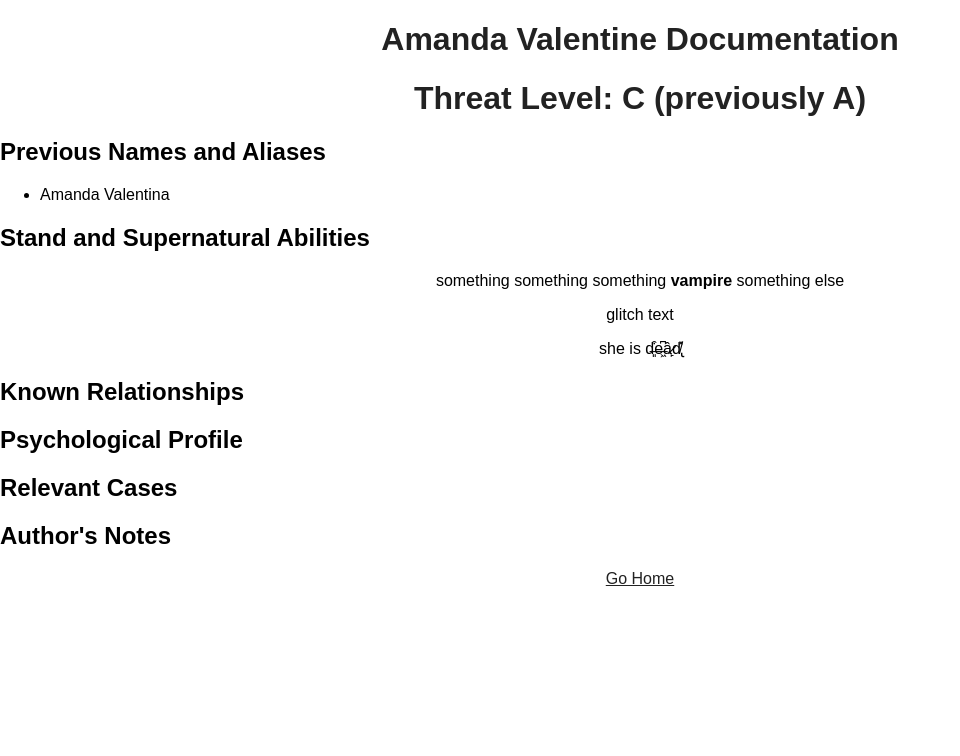
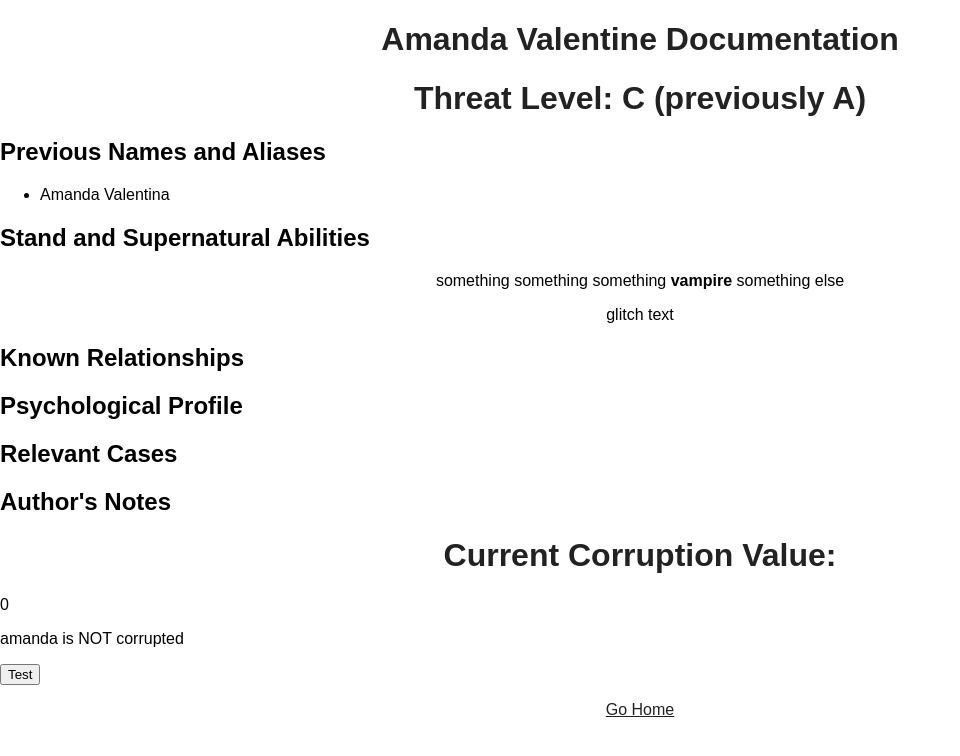
Before and after one commit to leafgilly/brienne_documentation, a React (Create React App) app in the folder my-app/: page /Amanda in a window 1280 px wide. Shown: the top 756 px of the page, without its empty margins (0-960 px from the left). Built offline with nearby package versions, Linux system fonts and the light colour scheme.

Commit message:
added redux for global states and added basic amanda states

```diff
--- a/my-app/package.json
+++ b/my-app/package.json
@@ -10,8 +10,10 @@
     "react": "^18.2.0",
     "react-dom": "^18.2.0",
     "react-final-form": "^6.5.9",
+    "react-redux": "^9.1.2",
     "react-router-dom": "^6.23.1",
     "react-scripts": "5.0.1",
+    "redux": "^5.0.1",
     "styled-components": "^6.1.8",
     "web-vitals": "^2.1.4"
   },
--- a/my-app/src/index.js
+++ b/my-app/src/index.js
@@ -3,11 +3,15 @@ import ReactDOM from 'react-dom/client';
 import './index.css';
 import App from './App';
 import reportWebVitals from './reportWebVitals';
+import {store} from './store.js';
+import { Provider } from 'react-redux';
 
 const root = ReactDOM.createRoot(document.getElementById('root'));
 root.render(
   <React.StrictMode>
-    <App />
+    <Provider store={store}>
+      <App />
+    </Provider>
   </React.StrictMode>
 );
 
--- a/my-app/src/pages/Amanda.js
+++ b/my-app/src/pages/Amanda.js
@@ -1,7 +1,8 @@
 import { Link } from "react-router-dom";
 import React, {useState, useCallback, useEffect } from 'react';
+import {connect} from 'react-redux';
 
-const Amanda = () => {
+const Amanda = (props) => {
 
     //VISITED STATE
 
@@ -47,12 +48,21 @@ const Amanda = () => {
     <div>
         <p>something something something <b id="vampire" onClick={handleClick} color="red">{buttonText}</b> something else</p>
         <p id="glitch" >glitch text</p>
-        <p>{newGlitch}</p>
+        <p>{props.AmandaCorruption > 30 ? newGlitch : ''}</p>
     </div>
     <h2>Known Relationships</h2>
     <h2>Psychological Profile</h2>
     <h2>Relevant Cases</h2>
     <h2>Author's Notes</h2>
+    <h1>Current Corruption Value: </h1>
+    <p>{props.AmandaCorruption}</p>
+    <p>{props.AmandaHighCorruption}</p>
+    <button onClick={()=>{
+        props.dispatch({
+            type: 'corruptAmanda',
+            value: 49,
+        });
+    }} disabled={props.AmandaCorruption>100}>Test</button>
     <p>
         <Link color="red" to="/page2">Go Home</Link>
     </p></>
@@ -60,4 +70,9 @@ const Amanda = () => {
 
   };
 
-  export default Amanda;
+  export default connect(function mapStateToProps(state){
+    return {
+        AmandaCorruption: state.AmandaCorruption,
+        AmandaHighCorruption: state.AmandaCorruption > 30 ? 'amanda is corrupted' : 'amanda is NOT corrupted'
+    };
+  })(Amanda);
--- a/my-app/src/pages/Misc.js
+++ b/my-app/src/pages/Misc.js
@@ -16,7 +16,7 @@ const Misc = () => {
         <li>Digitalpen (DP) </li>
         <li>FluffyRoro (FR) </li>
     </ul>
-    <h2>All Caught Up</h2>
+    <h2>All Caught Up update</h2>
     <ul>
         <li>Fizzywizard</li>
         <li>Arc</li>
--- /dev/null
+++ b/my-app/src/store.js
@@ -0,0 +1,20 @@
+import { createStore } from 'redux';
+
+//defines the load-in state of the entire program
+
+const initialState = {
+    AmandaCorruption: 0,
+};
+
+function reducer(state, action) {
+    if (action.type == 'corruptAmanda') {
+        const newState = {...state};
+        newState.AmandaCorruption += action.value;
+        return newState;
+    }
+    else {
+        return state;
+    }
+}
+
+export const store = createStore(reducer, initialState);
```
Also changed, not shown: 1 other file (tests, documents, lock files or other folders).
